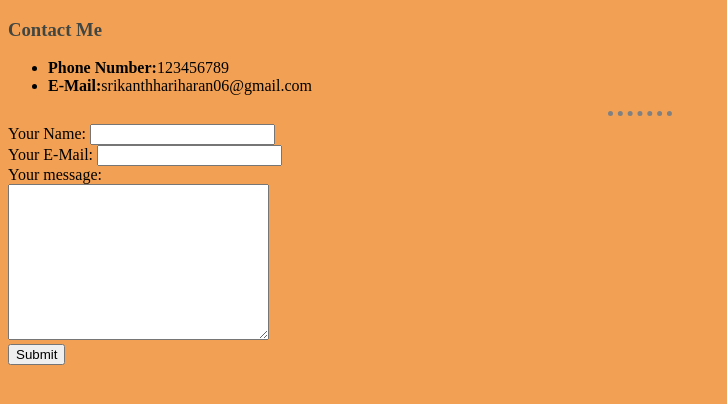
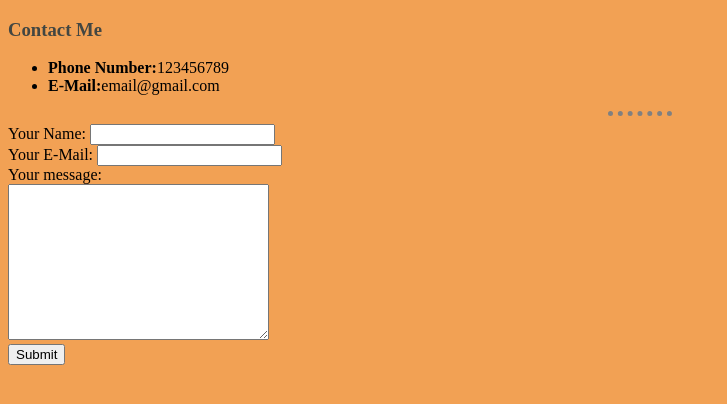
Before and after one commit to iam-hariharan/Web-Page-using-basic-CSS, a plain HTML site: page contact-me.html in a window 1280 px wide. Shown: the whole page, without its empty margins (0-727 px from the left). Drawn offline with Linux system fonts and the light colour scheme.

Commit message:
Update contact-me.html

```diff
--- a/contact-me.html
+++ b/contact-me.html
@@ -11,7 +11,7 @@
     <h3>Contact Me</h3>
     <ul>
         <li><strong>Phone Number:</strong>123456789</li>
-        <li><strong>E-Mail:</strong>srikanthhariharan06@gmail.com</li>
+        <li><strong>E-Mail:</strong>email@gmail.com</li>
     </ul>
     <hr>
     <form action="mailto:srikanthhariharan06@gmail.com" method="post" enctype="text/plain">
```
